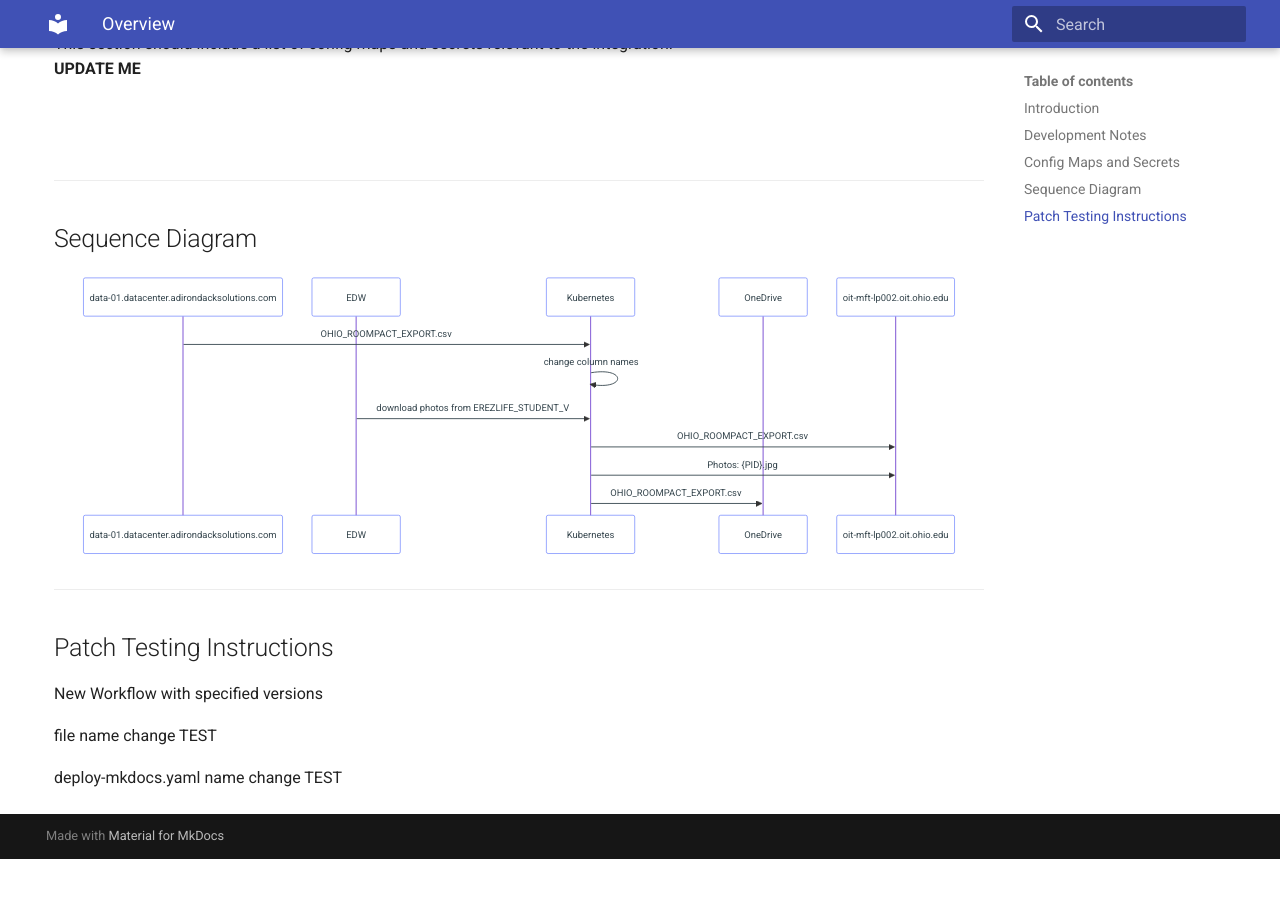
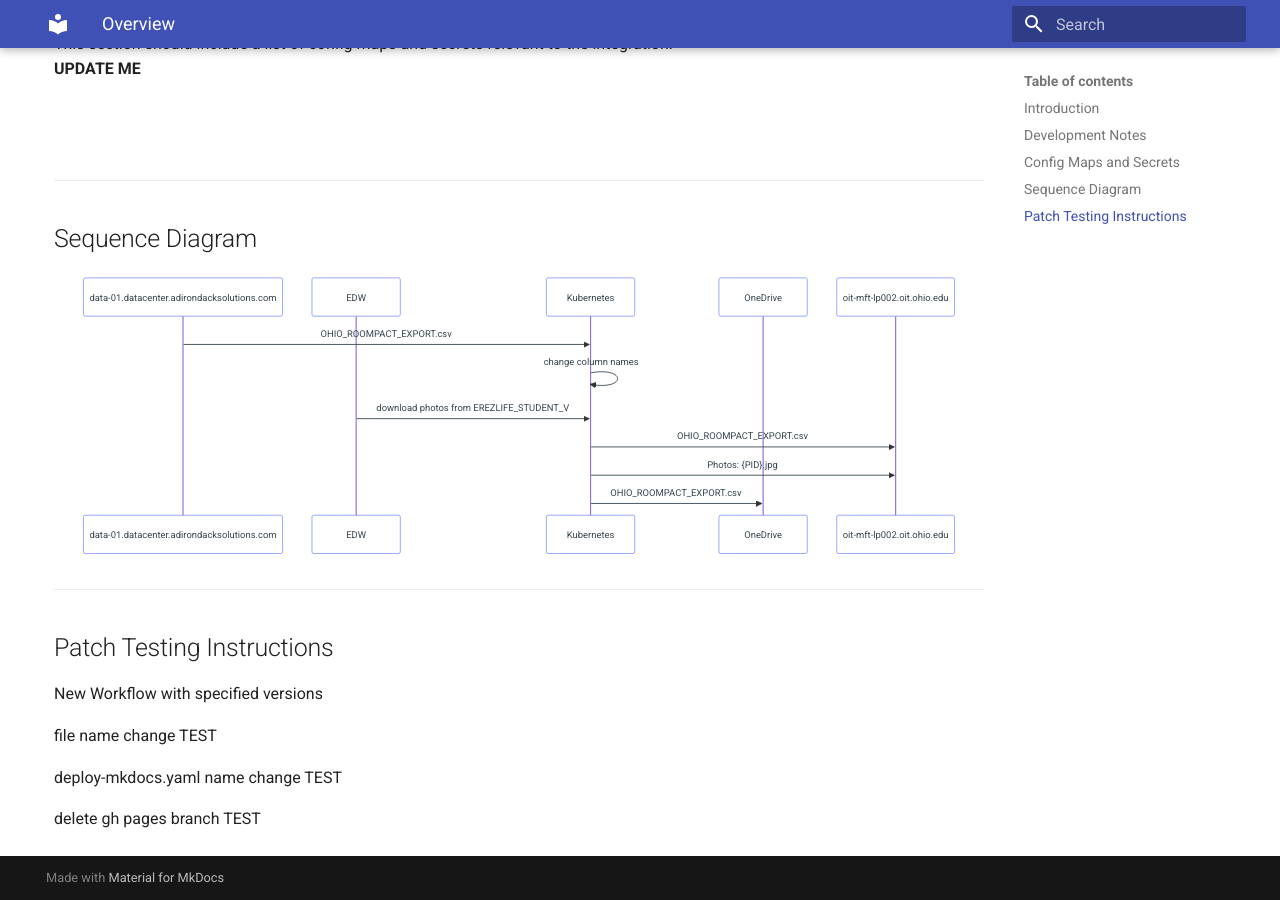
Before and after one commit to dmcaulay97/mkdocs-gh-pages-test, an MkDocs documentation site: the page built from docs/index.md, in a window 1280 px wide and 900 px high, scrolled down 638 px. Built offline with MkDocs 1.6.1 and Material for MkDocs 9.7.7, drawn with Linux system fonts in a browser that asks for light colours; before the commit the page ends 1497 px from its top, so only the background shows below that.

Commit message:
Update index.md

```diff
--- a/docs/index.md
+++ b/docs/index.md
@@ -36,3 +36,5 @@ New Workflow with specified versions
 file name change TEST
 
 deploy-mkdocs.yaml name change TEST
+
+delete gh pages branch TEST
```
